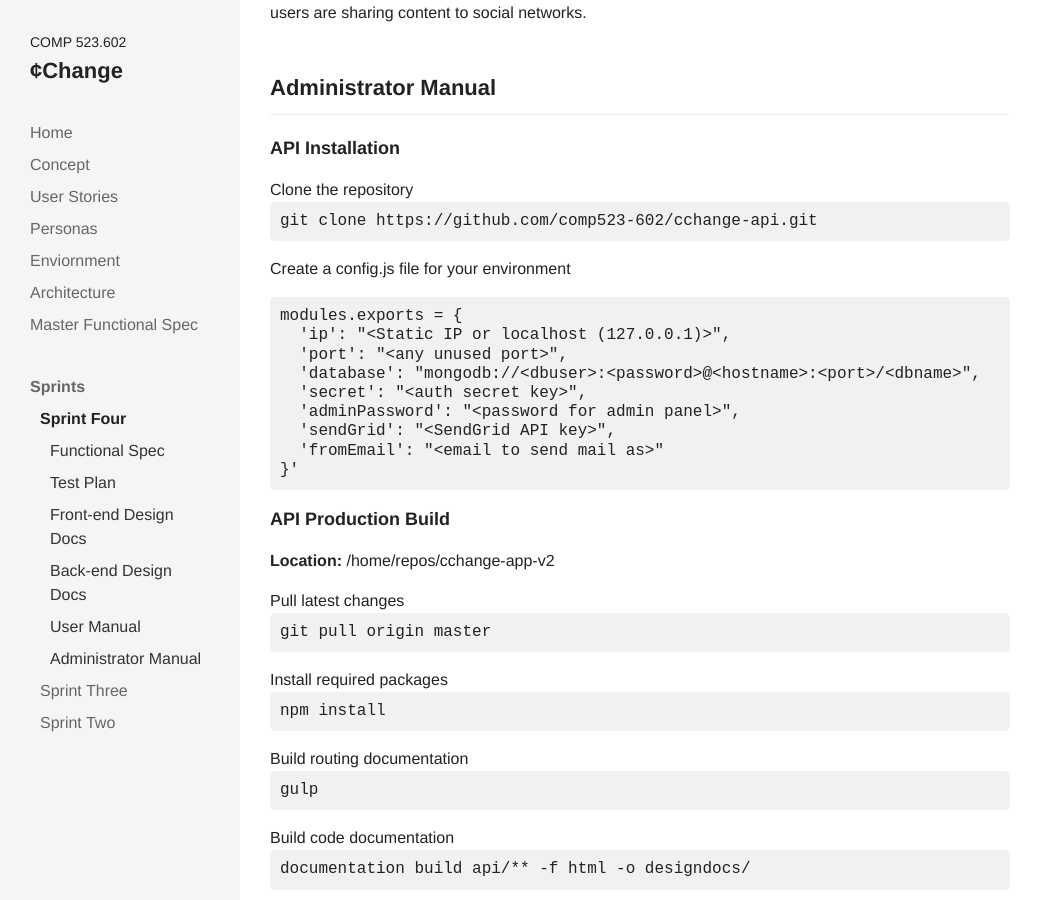
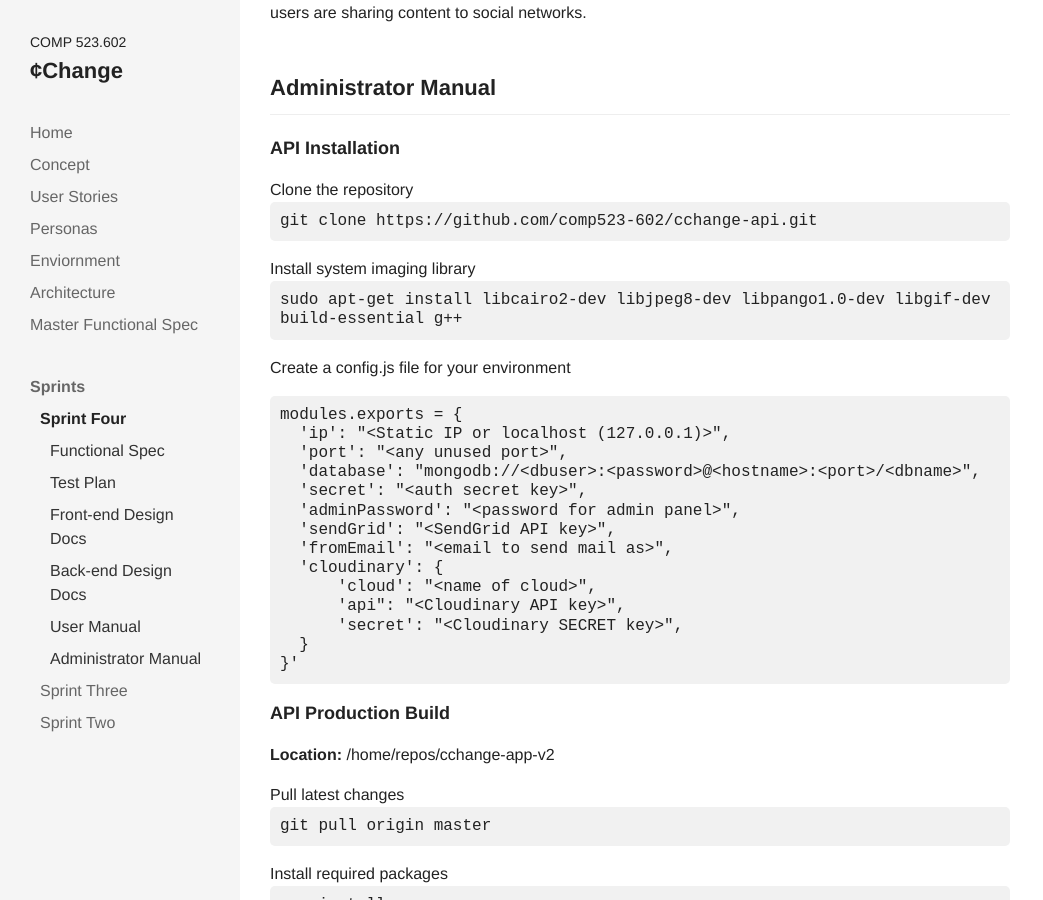
Before and after one commit to comp523-602/cchange-project, a Jekyll site: the page built from _sprints/sprint-four.markdown, in a window 1280 px wide and 900 px high, scrolled down 4350 px. Shown: the whole window, without its empty margins (0-1043 px from the left). Built offline with Jekyll 4.4.1, drawn with Linux system fonts in a browser that asks for light colours; nearby versions of some CDN libraries.

Commit message:
Updated Sprint Four

```diff
--- a/_sprints/sprint-four.markdown
+++ b/_sprints/sprint-four.markdown
@@ -209,6 +209,9 @@ cChange is a consumer-facing social network, and usage is designed to be intuiti
 Clone the repository
 `git clone https://github.com/comp523-602/cchange-api.git`
 
+Install system imaging library
+`sudo apt-get install libcairo2-dev libjpeg8-dev libpango1.0-dev libgif-dev build-essential g++`
+
 Create a config.js file for your environment
 
     modules.exports = {
@@ -218,7 +221,12 @@ Create a config.js file for your environment
       'secret': "<auth secret key>",
       'adminPassword': "<password for admin panel>",
       'sendGrid': "<SendGrid API key>",
-      'fromEmail': "<email to send mail as>"
+      'fromEmail': "<email to send mail as>",
+      'cloudinary': {
+          'cloud': "<name of cloud>",
+          'api": "<Cloudinary API key>",
+          'secret': "<Cloudinary SECRET key>",
+      }
     }'
 
 ### API Production Build
```
